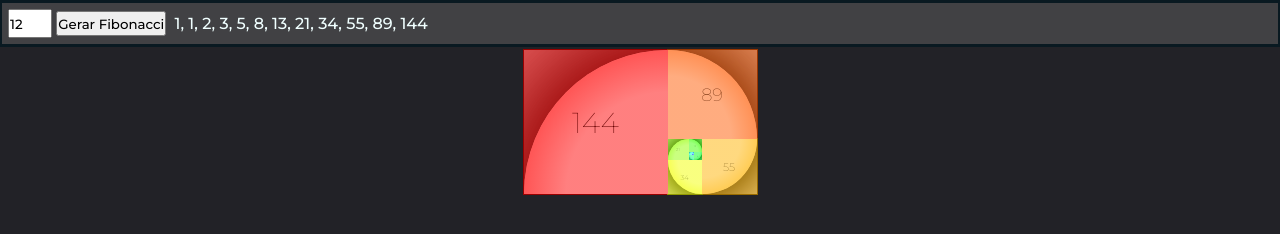
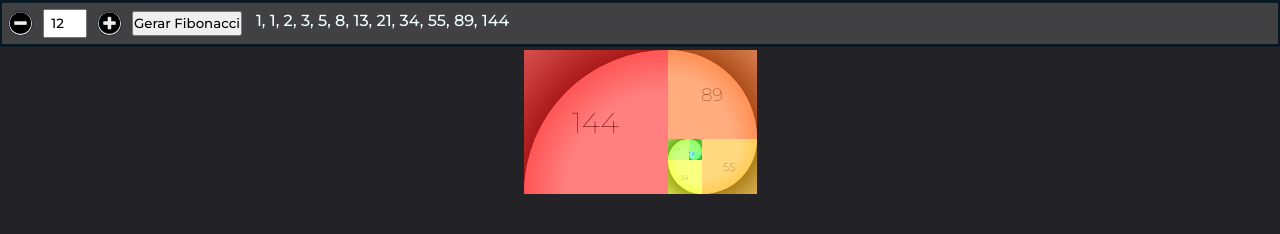
Before and after one commit to luizthadeu/fibonacci-web, a plain HTML site: page index.html in a window 1280 px wide. Drawn offline with Linux system fonts and the light colour scheme.

Commit message:
layout(css): set new Layouts

```diff
--- a/fibonacci.js
+++ b/fibonacci.js
@@ -126,4 +126,9 @@ const getXandY = (xa, ya, ta, t, index) => {
   return {x, y, transform};
 }
 
+const accumulateValue = (accumulator) =>{
+  iterations.value = (parseInt(iterations.value) | 0) + accumulator;
+  doFibonacci();
+}
+
 doFibonacci();
--- a/index.html
+++ b/index.html
@@ -2,6 +2,8 @@
 <html class="no-js" lang="">
 
 <head>
+  <link rel="stylesheet" href="https://cdnjs.cloudflare.com/ajax/libs/font-awesome/4.7.0/css/font-awesome.min.css">
+
   <meta charset="utf-8">
   <title>Fibonacci</title>
 
@@ -43,7 +45,9 @@
 <body>
   <div class="content">
     <div class="controls">
+      <button class="acc-button" onclick="accumulateValue(-1)" style="--title:'\f056';"></button>
       <input type="number" id="iterations" min="3" max="83" value="12"/>
+      <button class="acc-button" onclick="accumulateValue(1)" style="--title:'\f055';"></button>
       <button onclick="doFibonacci()">Gerar Fibonacci</button>
       <span id="label-fibonacci" class="label-fibonacci"></span>
     </div>
--- a/styles.css
+++ b/styles.css
@@ -4,6 +4,7 @@
 {
   margin: 0;
   padding: 0;
+  --controls-height: 25px;
 
 }
 body
@@ -25,16 +26,50 @@ body
   background: #414144;
   padding: 0px;
   border: 3px solid #091921;
+}
 
+.acc-button {
+  height: var(--controls-height);
+  width: var(--controls-height);
+  border: 1px solid #091921;
+  border-radius: 50%;
+  cursor: pointer;
+}
+
+.acc-button::before {
+  content: var(--title);
+  font-family: 'FontAwesome';
+  position: relative;
+  display: flex;
+  justify-content: center;
+  align-items: center ;
+  font-size: calc(var(--controls-height) );
+  top: 0px;
+  left: 0px;
+  width: calc(var(--controls-height) - 2px);
+  height: calc(var(--controls-height) - 2px);
+  font-weight: 500;
+  /* border-radius: 50%;
+  background: red; */
 }
 
 .controls {
+  position: relative;
+  display: flex;
+  justify-content: center;
+  align-items: center;
+  height: calc(var(--controls-height) * 1.15);
   margin: 6px;
+  gap: 10px;
 }
 
 .controls * {
-  min-height: 25px;
+  min-height: var(--controls-height);
   font-family: 'Montserrat', sans-serif;
+}
+
+.controls input {
+  text-align: center;
 }
 
 .result {
@@ -46,7 +81,9 @@ body
 
 .result.show * {
   background: hsl(var(--hue),100%,73%);
+  box-shadow:none;
 }
+
 .result * {
   display: flex;
   justify-content: center;
@@ -55,10 +92,7 @@ body
   min-height: var(--t);
   color:  hsl(var(--hue),100%,20%);
   font-size: calc(var(--t) / 3);
-  outline-color:hsl(var(--hue),100%,30%);
-  outline-width: 0.1px;
-  outline-offset:-0.1px;
-  outline-style: solid;
+  box-shadow: 0px 0px calc(var(--t) * 2) inset hsl(var(--hue),100%,30%);
   cursor:pointer;
   font-weight: 100;
   overflow: hidden;
```
Lines whose indentation alone changed are shown as unchanged.
